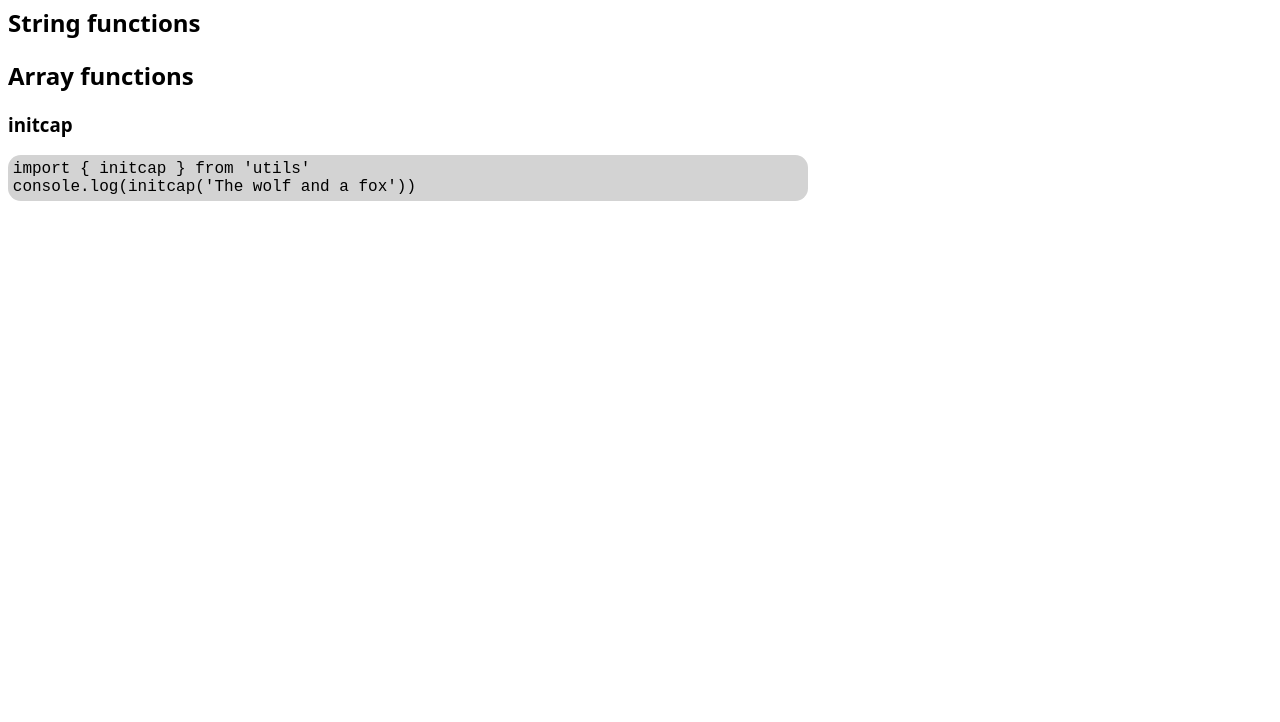
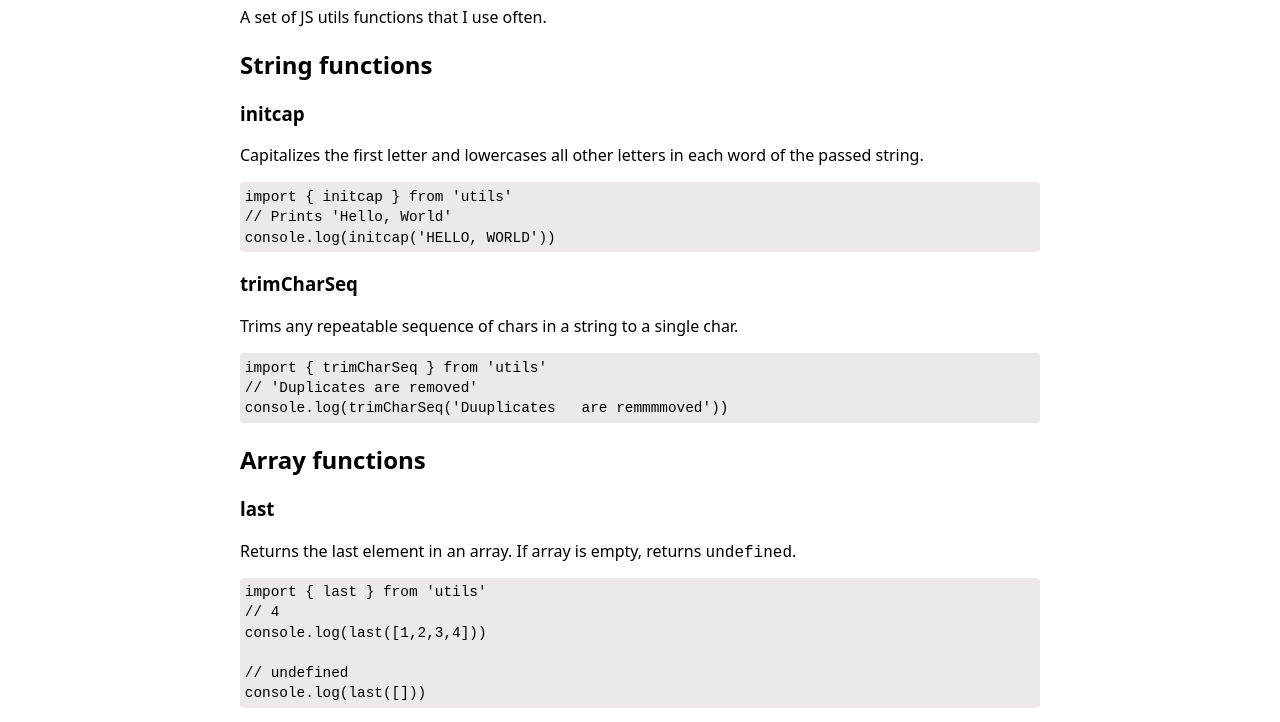
Before and after one commit to cyevgeniy/utils, a website: page docs/index.html in a window 1280 px wide. Shown: the part 80-802 px from the top of the page. Drawn offline with Linux system fonts and the light colour scheme.

Commit message:
docs: update docs

```diff
--- a/docs/index.html
+++ b/docs/index.html
@@ -7,24 +7,62 @@
     <style>
         body {
             max-width: 800px;
+            margin: 0 auto;
             font-size: 1rem;
             font-family: system-ui, -apple-system, BlinkMacSystemFont, 'Segoe UI', Roboto, Oxygen, Ubuntu, Cantarell, 'Open Sans', 'Helvetica Neue', sans-serif
         }
         pre {
+            font-size: 0.9rem;
+            line-height: 1.4;
             padding: 0.3rem;
-            background-color: lightgray;
-            border-radius: 0.8rem;
+            background-color: rgb(237, 233, 233);
+            border-radius: 0.2rem;
         }
     </style>
 </head>
 <body>
-    <h1> Utils docs </h1>
+<h1> Utils docs </h1>
+<p>
+    A set of JS utils functions that I use often.
+</p>
+<h2>String functions</h2>
 
-    <h2>String functions</h2>
-    <h2>Array functions</h2>
-    <h3 id="initcap">initcap</h3>
-<pre>import { initcap } from 'utils'
-console.log(initcap('The wolf and a fox'))
+<h3 id="initcap">initcap</h3>
+<p>
+Capitalizes the first letter and lowercases all other letters in each
+word of the passed string.
+</p>
+<pre>
+import { initcap } from 'utils'
+// Prints 'Hello, World'
+console.log(initcap('HELLO, WORLD'))
 </pre>
+
+<h3 id="trimCharSeq">trimCharSeq</h3>
+<p>
+    Trims any repeatable sequence of chars in a string to a single char.
+</p>
+<pre>
+import { trimCharSeq } from 'utils'
+// 'Duplicates are removed'
+console.log(trimCharSeq('Duuplicates   are remmmmoved'))
+</pre>
+
+
+<h2>Array functions</h2>
+
+<h3 id="initcap">last</h3>
+<p>
+Returns the last element in an array. If array is empty, returns <code>undefined</code>.
+</p>
+<pre>
+import { last } from 'utils'
+// 4
+console.log(last([1,2,3,4]))
+
+// undefined
+console.log(last([]))
+</pre>
+
 </body>
 </html>
```
